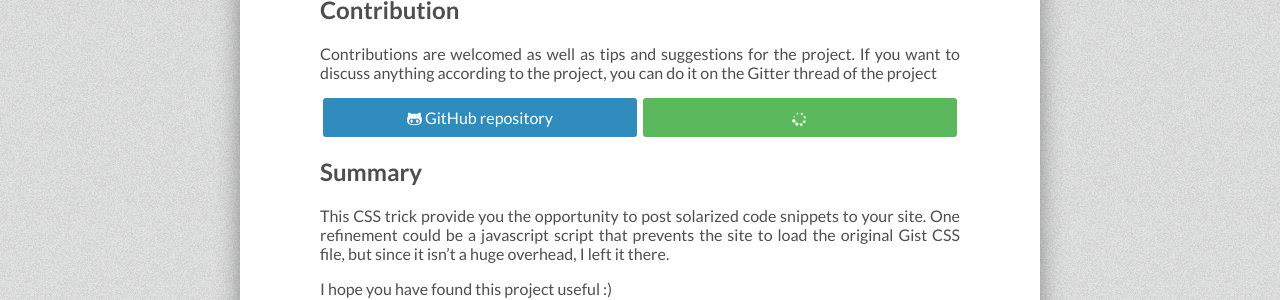
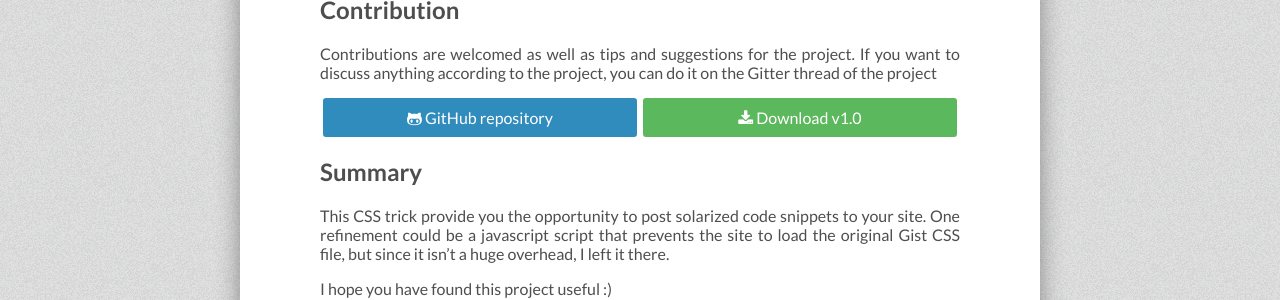
Before and after one commit to tiborsimon/tiborsimon.github.io, a Jekyll site: the page built from _posts/2015-04-19-solarized-theme-for-embedded-gists.md, in a window 1280 px wide and 900 px high, scrolled down 3736 px. Shown: the part 152-452 px from the top of the window. Built offline with Jekyll 4.4.1, drawn with Linux system fonts in a browser that asks for light colours; nearby versions of some CDN libraries; comment, search, counter and statistics services are not loaded.

Commit message:
Article update

```diff
--- a/_posts/2015-04-19-solarized-theme-for-embedded-gists.md
+++ b/_posts/2015-04-19-solarized-theme-for-embedded-gists.md
@@ -83,7 +83,7 @@
 <div class="half-centered-wrapper">
 <a href='https://github.com/tiborsimon/solarized-gist' class="btn-info btn half-centered"><i class="fa fa-github-alt"></i> GitHub repository</a>
 
-<a href='https://github.com/tiborsimon/solarized-gist/releases/tag/v1.0.zip' class="btn-success btn half-centered"><i class="fa fa-spinner fa-spin"></i></a>
+<a href='https://github.com/tiborsimon/solarized-gist/releases/tag/v1.0.zip' class="btn-success btn half-centered"><i class="fa fa-download"></i> Download v1.0</a>
 </div>
 
 ## Summary
```
